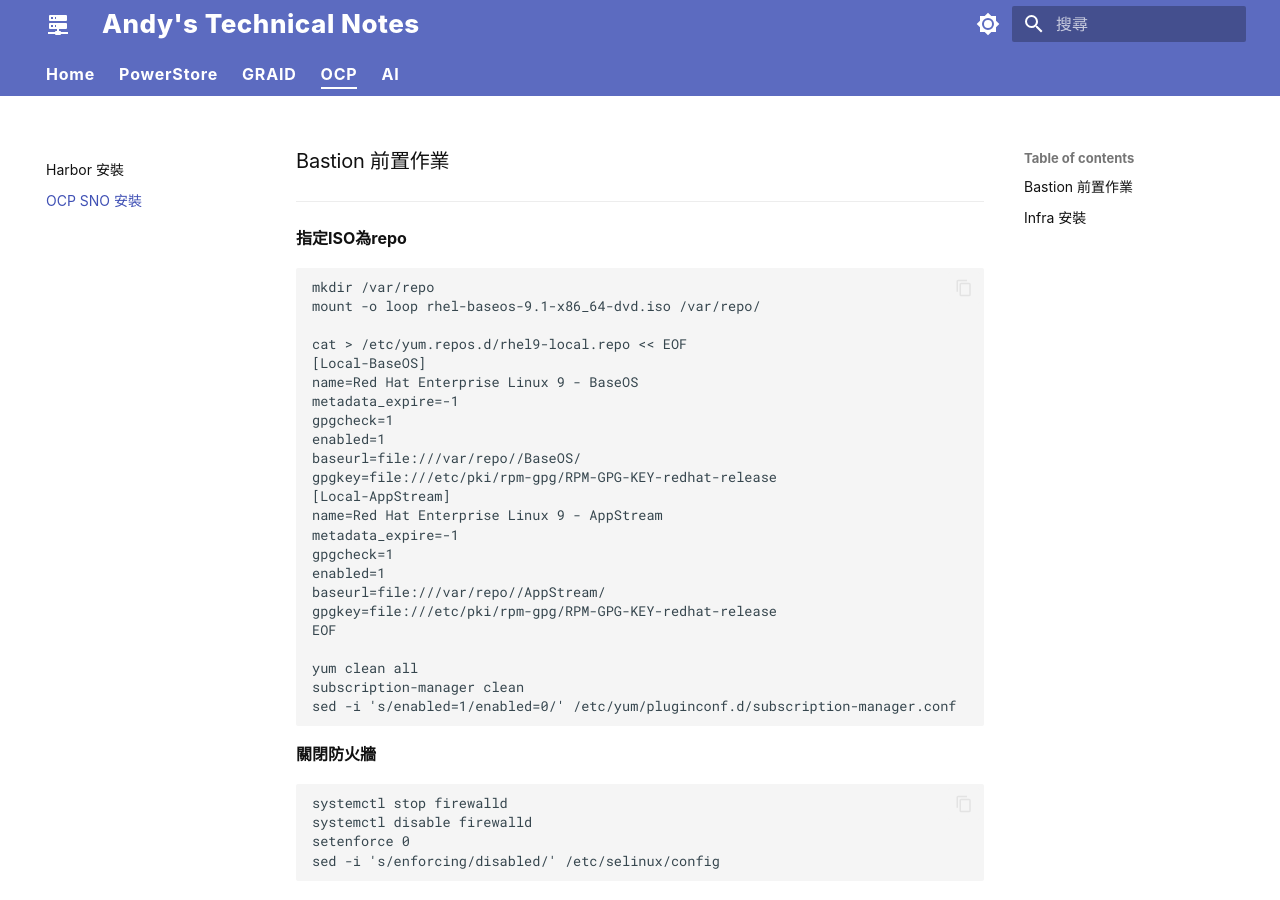
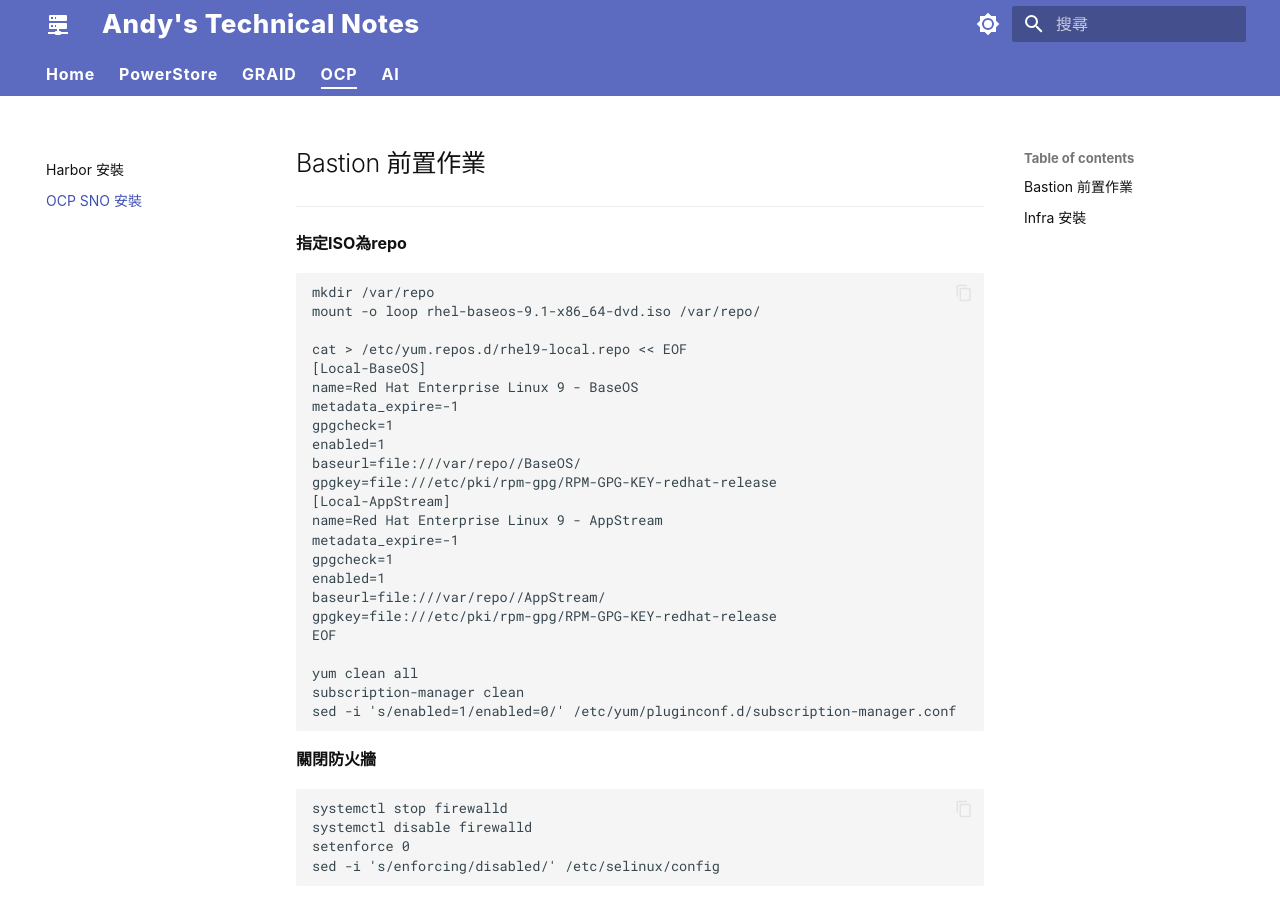
Before and after one commit to Andy0583/Metaage, an MkDocs documentation site: the page built from docs/ocp/snoinstall.md, in a window 1280 px wide and 900 px high. Built offline with MkDocs 1.6.1 and Material for MkDocs 9.7.7, drawn with Linux system fonts in a browser that asks for light colours.

Commit message:
Change section headers from H3 to H2

````diff
--- a/docs/ocp/snoinstall.md
+++ b/docs/ocp/snoinstall.md
@@ -1,4 +1,4 @@
-### Bastion 前置作業
+## Bastion 前置作業
 ---
 **指定ISO為repo**
 ```
@@ -35,7 +35,7 @@ setenforce 0
 sed -i 's/enforcing/disabled/' /etc/selinux/config
 ```
 
-### Infra 安裝
+## Infra 安裝
 ---
 **安裝相關tool**
 ```
````
